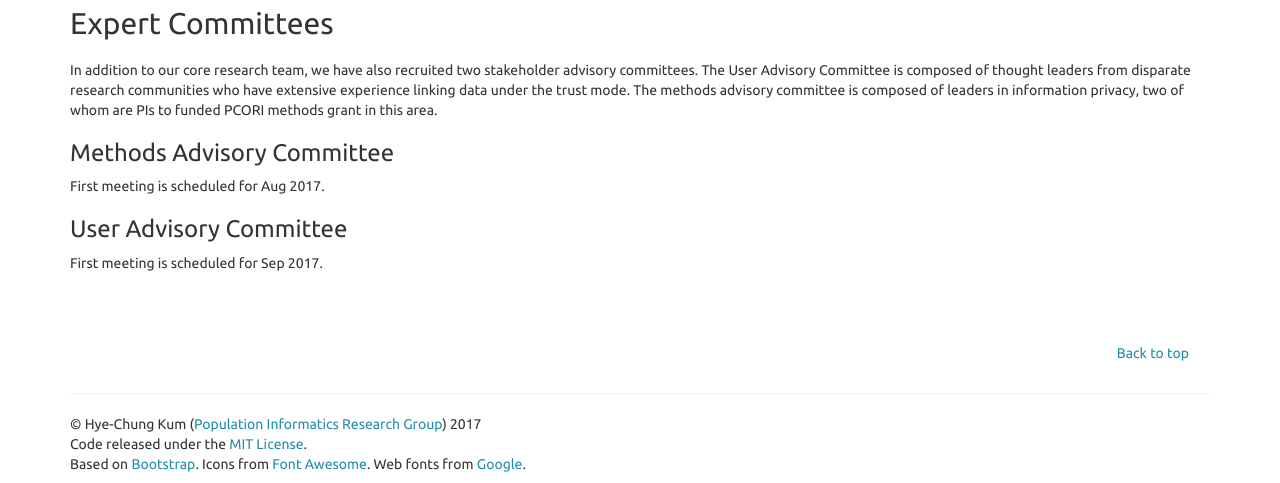
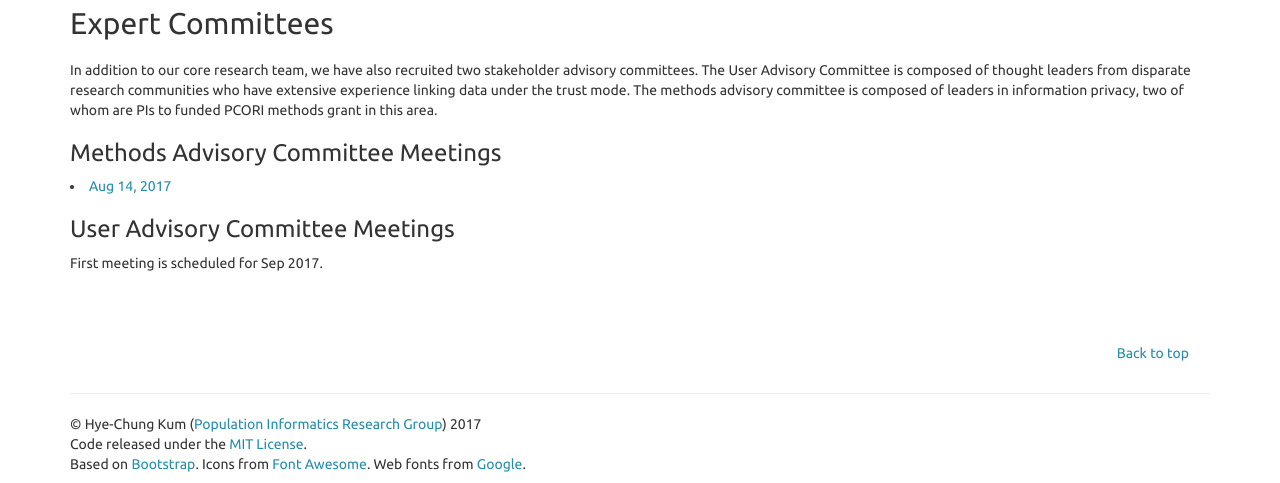
Before and after one commit to pulkitjain1004/pinformatics_website, a PHP site: page /ppirl/committees.php in a window 1280 px wide. Shown: the part 63-546 px from the top of the page. Run offline with PHP 8.4, Linux system fonts and the light colour scheme.

Commit message:
added google sie link

```diff
--- a/ppirl/committees.php
+++ b/ppirl/committees.php
@@ -29,13 +29,13 @@
 		<p>
 			In addition to our core research team, we have also recruited two stakeholder advisory committees. The User Advisory Committee is composed of thought leaders from disparate research communities who have extensive experience linking data under the trust mode. The methods advisory committee is composed of leaders in information privacy, two of whom are PIs to funded PCORI methods grant in this area.
 		</p>
-        <h3>Methods Advisory Committee</h3>
+        <h3>Methods Advisory Committee Meetings</h3>
 		<div>
 			<p>
-			  First meeting is scheduled for Aug 2017.
+			  <li><a href="https://sites.google.com/tamu.edu/pinformatics-ppirl/">Aug 14, 2017</a> </li>
 			</p>
 		</div>
-		<h3>User Advisory Committee</h3>
+		<h3>User Advisory Committee Meetings</h3>
 		<div>
 			<p>
 			  First meeting is scheduled for Sep 2017.
--- a/ppirl/ustudy/debrief.php
+++ b/ppirl/ustudy/debrief.php
@@ -22,8 +22,7 @@
         <div class="row">
           <div class="col-lg-12">
 				<h3>Privacy Preserving Interactive Record Linkage</h3>
-				<font color=red> <p class="lead">We need your help with recruitment.
-				<br> Please ask your friends to sign up for the next session on Monday (8/7 10am) by emailing Debra (debra.tan@tamu.edu) </p></font>
+
 				<h2 id="tables">User Study on Information Privacy</h2>
 				<p>
 					Thank you for your participation in our study.<br>
```
Also changed, not shown: background.png (added), pinfo7_color.png (added).
